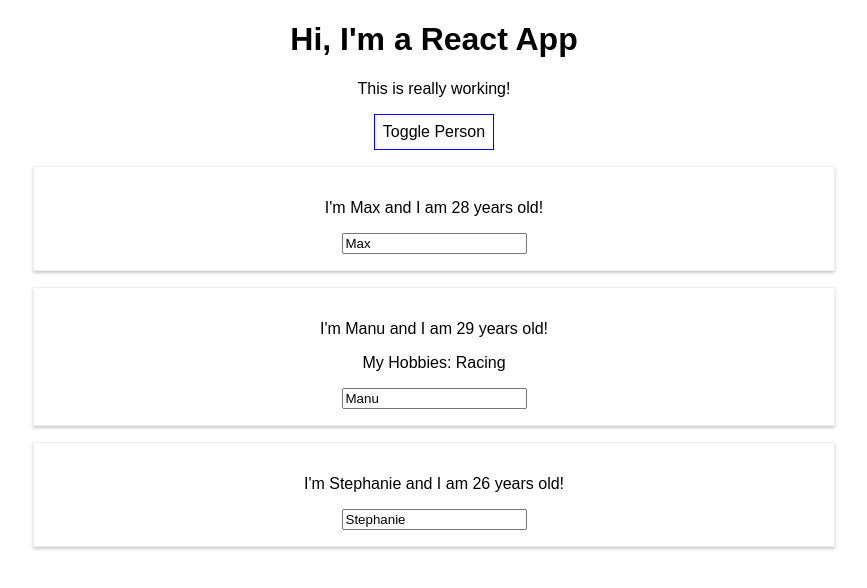
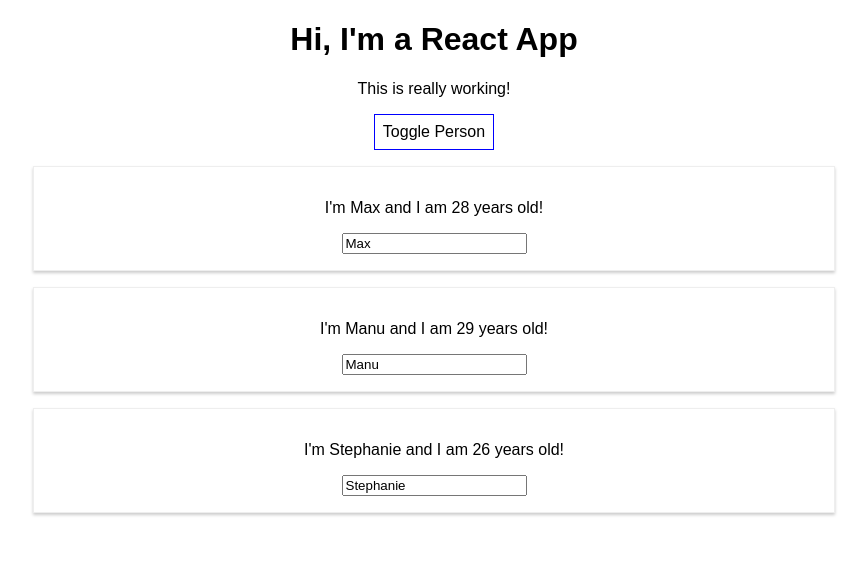
Before and after one commit to Mezba132/BasicReactJs, a React (Create React App) app: page / in a window 1280 px wide. Both pictures are taken after a click on the button "Toggle Person". Shown: the top 588 px of the page, without its empty margins (206-1073 px from the left). Built offline with nearby package versions, Linux system fonts and the light colour scheme.

Commit message:
Outputting List using map()

```diff
--- a/src/App.js
+++ b/src/App.js
@@ -55,17 +55,9 @@
     {
       persons = (
         <div>
-          <Person
-            name={this.state.persons[0].name}
-            age={this.state.persons[0].age} />
-          <Person
-            name={this.state.persons[1].name}
-            age={this.state.persons[1].age}
-            click={this.switchNameHandler.bind(this, 'Max!')}
-            changed={this.nameChangedHandler} >My Hobbies: Racing</Person>
-          <Person
-            name={this.state.persons[2].name}
-            age={this.state.persons[2].age} />
+          {this.state.persons.map(person => {
+            return <Person name={person.name} age={person.age}/>
+          })}
         </div>
       );
     }
```
